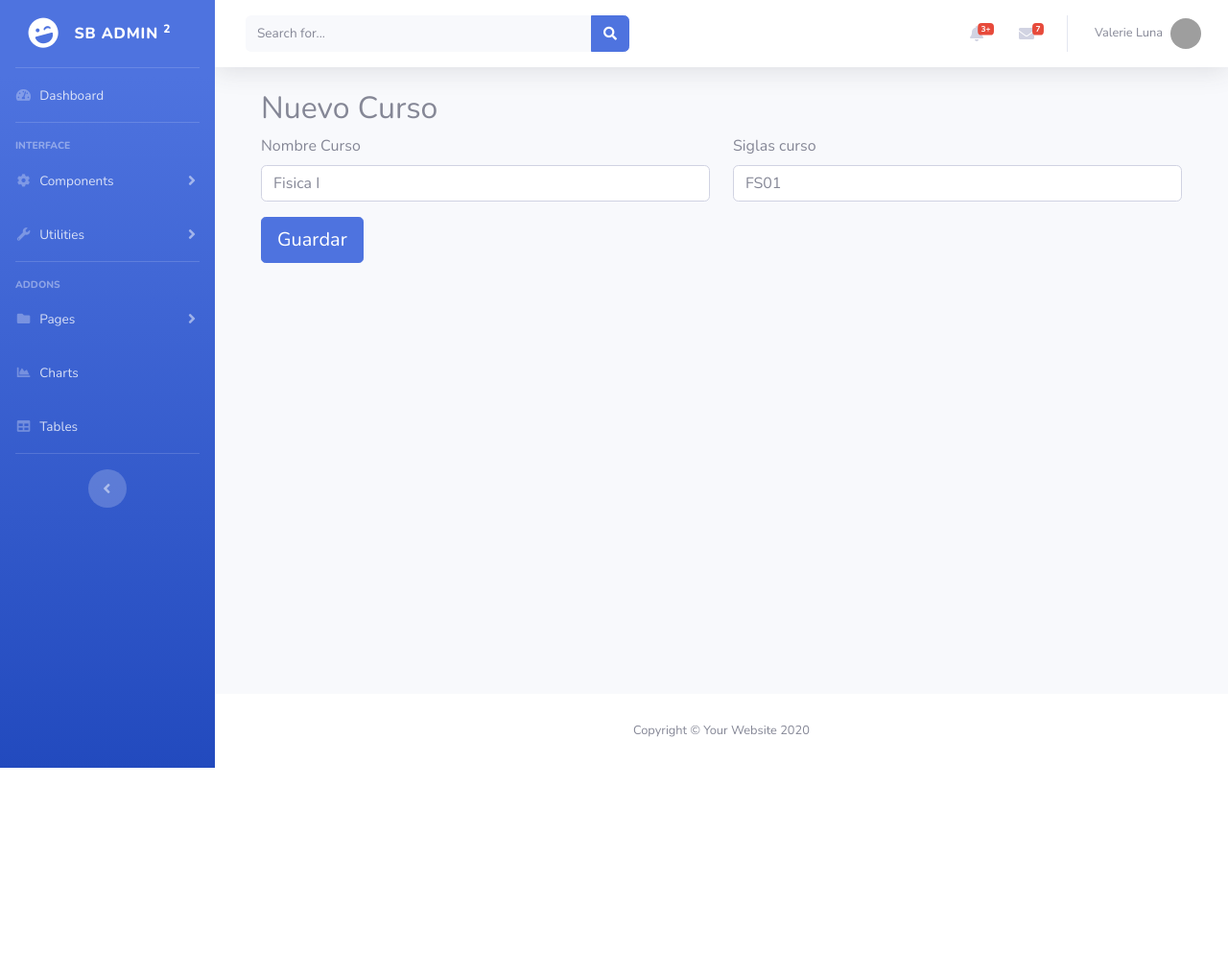
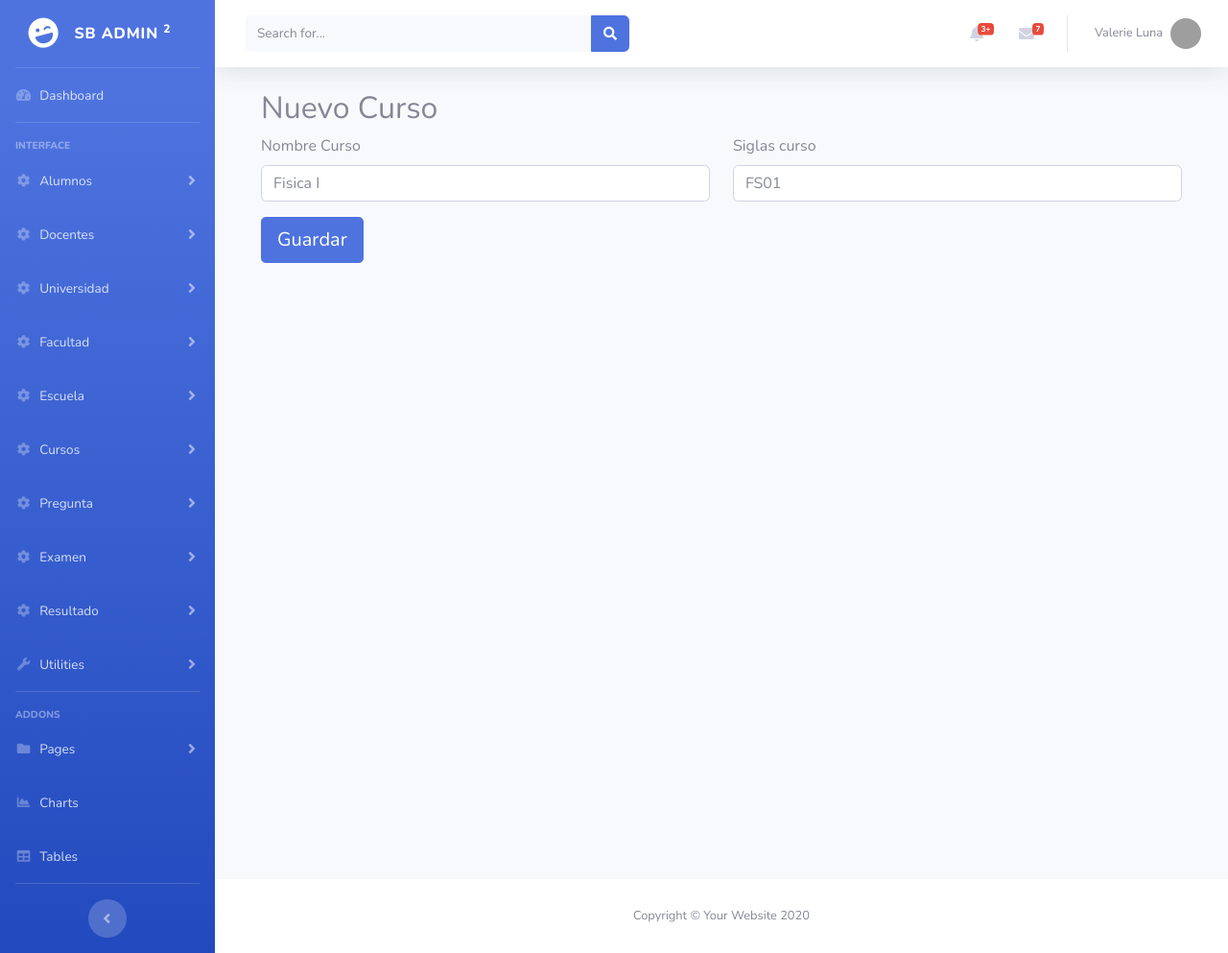
Before and after one commit to blackadress/simex, a Django app: page /examen/curso-nuevo/ in a window 1280 px wide. Shown: the whole page at 96% size. Before the commit the page ends 800 px from the top, so only its background shows below. Run offline with Django 3.2, Linux system fonts and the light colour scheme; some libraries are stand-ins or nearby versions; grey boxes are pictures that could not be loaded.

Commit message:
navegacion basica

```diff
--- a/simulacro_examen/templates/base/base.html
+++ b/simulacro_examen/templates/base/base.html
@@ -60,15 +60,126 @@
 
       <!-- Nav Item - Pages Collapse Menu -->
       <li class="nav-item">
-        <a class="nav-link collapsed" href="#" data-toggle="collapse" data-target="#collapseTwo" aria-expanded="true" aria-controls="collapseTwo">
+        <a class="nav-link collapsed" href="#" data-toggle="collapse" data-target="#collapseAlumnos" aria-expanded="true" aria-controls="collapseAlumnos">
           <i class="fas fa-fw fa-cog"></i>
-          <span>Components</span>
+          <span>Alumnos</span>
         </a>
-        <div id="collapseTwo" class="collapse" aria-labelledby="headingTwo" data-parent="#accordionSidebar">
+        <div id="collapseAlumnos" class="collapse" aria-labelledby="headingTwo" data-parent="#accordionSidebar">
           <div class="bg-white py-2 collapse-inner rounded">
-            <h6 class="collapse-header">Custom Components:</h6>
-            <a class="collapse-item" href="buttons.html">Buttons</a>
-            <a class="collapse-item" href="cards.html">Cards</a>
+            <h6 class="collapse-header">Módulo alumnos:</h6>
+            <a class="collapse-item" href="{% url 'usuario:view_alumno_nuevo' %}">Nuevo</a>
+            <a class="collapse-item" href="{% url 'usuario:view_alumno_listar' %}">Listar</a>
+          </div>
+        </div>
+      </li>
+
+      <li class="nav-item">
+        <a class="nav-link collapsed" href="#" data-toggle="collapse" data-target="#collapseDocente" aria-expanded="true" aria-controls="collapseDocente">
+          <i class="fas fa-fw fa-cog"></i>
+          <span>Docentes</span>
+        </a>
+        <div id="collapseDocente" class="collapse" aria-labelledby="headingTwo" data-parent="#accordionSidebar">
+          <div class="bg-white py-2 collapse-inner rounded">
+            <h6 class="collapse-header">Módulo docentes:</h6>
+            <a class="collapse-item" href="{% url 'usuario:view_docente_nuevo' %}">Nuevo</a>
+            <a class="collapse-item" href="{% url 'usuario:view_docente_listar' %}">Listar</a>
+          </div>
+        </div>
+      </li>
+
+      <li class="nav-item">
+        <a class="nav-link collapsed" href="#" data-toggle="collapse" data-target="#collapseUniversidad" aria-expanded="true" aria-controls="collapseUniversidad">
+          <i class="fas fa-fw fa-cog"></i>
+          <span>Universidad</span>
+        </a>
+        <div id="collapseUniversidad" class="collapse" aria-labelledby="headingTwo" data-parent="#accordionSidebar">
+          <div class="bg-white py-2 collapse-inner rounded">
+            <h6 class="collapse-header">Módulo universidades:</h6>
+            <a class="collapse-item" href="{% url 'examen:view_universidad_nuevo' %}">Nuevo</a>
+            <a class="collapse-item" href="{% url 'examen:view_universidad_listar' %}">Listar</a>
+          </div>
+        </div>
+      </li>
+
+      <li class="nav-item">
+        <a class="nav-link collapsed" href="#" data-toggle="collapse" data-target="#collapseFacultad" aria-expanded="true" aria-controls="collapseFacultad">
+          <i class="fas fa-fw fa-cog"></i>
+          <span>Facultad</span>
+        </a>
+        <div id="collapseFacultad" class="collapse" aria-labelledby="headingTwo" data-parent="#accordionSidebar">
+          <div class="bg-white py-2 collapse-inner rounded">
+            <h6 class="collapse-header">Módulo facultades:</h6>
+            <a class="collapse-item" href="{% url 'examen:view_facultad_nuevo' %}">Nuevo</a>
+            <a class="collapse-item" href="{% url 'examen:view_facultad_listar' %}">Listar</a>
+          </div>
+        </div>
+      </li>
+
+      <li class="nav-item">
+        <a class="nav-link collapsed" href="#" data-toggle="collapse" data-target="#collapseEscuela" aria-expanded="true" aria-controls="collapseEscuela">
+          <i class="fas fa-fw fa-cog"></i>
+          <span>Escuela</span>
+        </a>
+        <div id="collapseEscuela" class="collapse" aria-labelledby="headingTwo" data-parent="#accordionSidebar">
+          <div class="bg-white py-2 collapse-inner rounded">
+            <h6 class="collapse-header">Módulo Escuelas:</h6>
+            <a class="collapse-item" href="{% url 'examen:view_escuela_nuevo' %}">Nuevo</a>
+            <a class="collapse-item" href="{% url 'examen:view_escuela_listar' %}">Listar</a>
+          </div>
+        </div>
+      </li>
+
+      <li class="nav-item">
+        <a class="nav-link collapsed" href="#" data-toggle="collapse" data-target="#collapseCurso" aria-expanded="true" aria-controls="collapseCurso">
+          <i class="fas fa-fw fa-cog"></i>
+          <span>Cursos</span>
+        </a>
+        <div id="collapseCurso" class="collapse" aria-labelledby="headingTwo" data-parent="#accordionSidebar">
+          <div class="bg-white py-2 collapse-inner rounded">
+            <h6 class="collapse-header">Módulo cursos:</h6>
+            <a class="collapse-item" href="{% url 'examen:view_curso_nuevo' %}">Nuevo</a>
+            <a class="collapse-item" href="{% url 'examen:view_curso_listar' %}">Listar</a>
+          </div>
+        </div>
+      </li>
+
+      <li class="nav-item">
+        <a class="nav-link collapsed" href="#" data-toggle="collapse" data-target="#collapsePregunta" aria-expanded="true" aria-controls="collapsePregunta">
+          <i class="fas fa-fw fa-cog"></i>
+          <span>Pregunta</span>
+        </a>
+        <div id="collapsePregunta" class="collapse" aria-labelledby="headingTwo" data-parent="#accordionSidebar">
+          <div class="bg-white py-2 collapse-inner rounded">
+            <h6 class="collapse-header">Módulo preguntas:</h6>
+            <a class="collapse-item" href="{% url 'examen:view_pregunta_nuevo' %}">Nuevo</a>
+            <a class="collapse-item" href="{% url 'examen:view_pregunta_listar' %}">Listar</a>
+          </div>
+        </div>
+      </li>
+
+      <li class="nav-item">
+        <a class="nav-link collapsed" href="#" data-toggle="collapse" data-target="#collapseExamen" aria-expanded="true" aria-controls="collapseExamen">
+          <i class="fas fa-fw fa-cog"></i>
+          <span>Examen</span>
+        </a>
+        <div id="collapseExamen" class="collapse" aria-labelledby="headingTwo" data-parent="#accordionSidebar">
+          <div class="bg-white py-2 collapse-inner rounded">
+            <h6 class="collapse-header">Módulo exámenes:</h6>
+            <a class="collapse-item" href="{% url 'examen:view_examen_nuevo' %}">Nuevo</a>
+            <a class="collapse-item" href="{% url 'examen:view_examen_listar' %}">Listar</a>
+          </div>
+        </div>
+      </li>
+
+      <li class="nav-item">
+        <a class="nav-link collapsed" href="#" data-toggle="collapse" data-target="#asdf" aria-expanded="true" aria-controls="asdf">
+          <i class="fas fa-fw fa-cog"></i>
+          <span>Resultado</span>
+        </a>
+        <div id="asdf" class="collapse" aria-labelledby="headingTwo" data-parent="#accordionSidebar">
+          <div class="bg-white py-2 collapse-inner rounded">
+            <h6 class="collapse-header">Módulo resultados:</h6>
+            <a class="collapse-item" href="{% url 'examen:view_resultado_listar' %}">Listar</a>
           </div>
         </div>
       </li>
```
